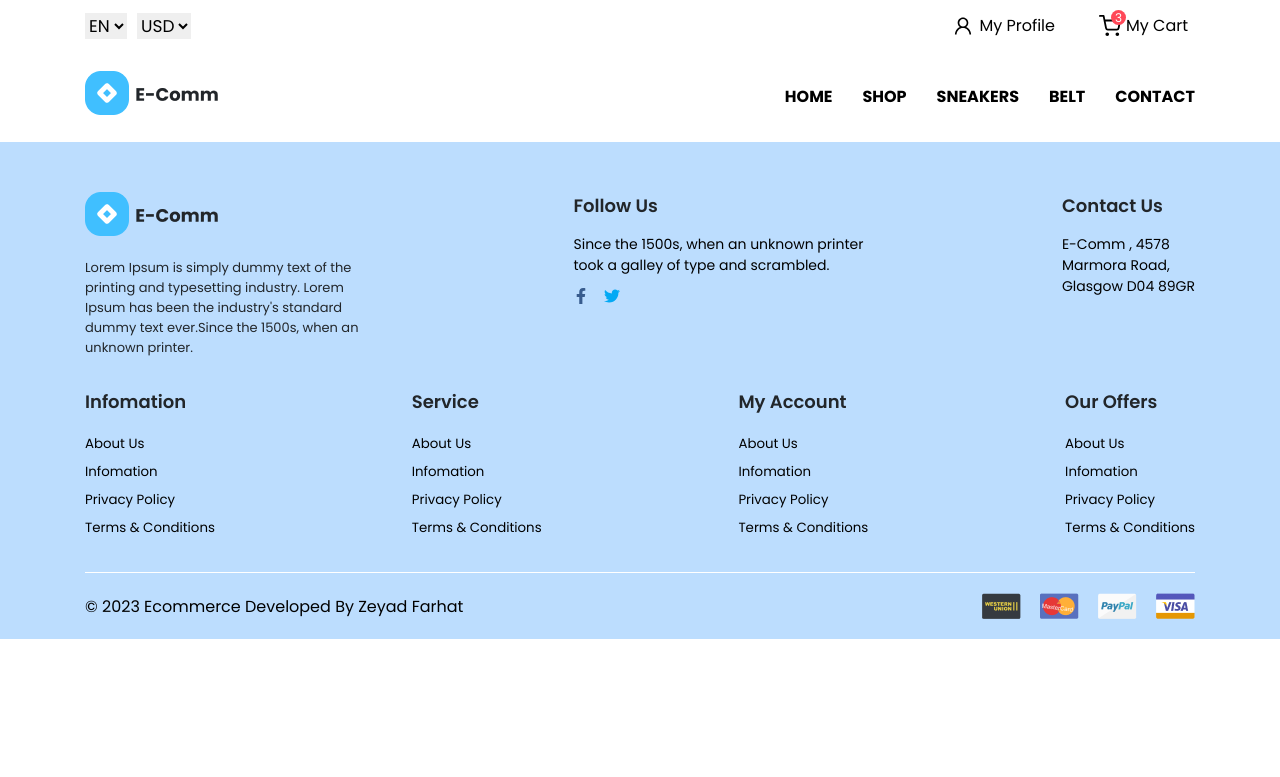
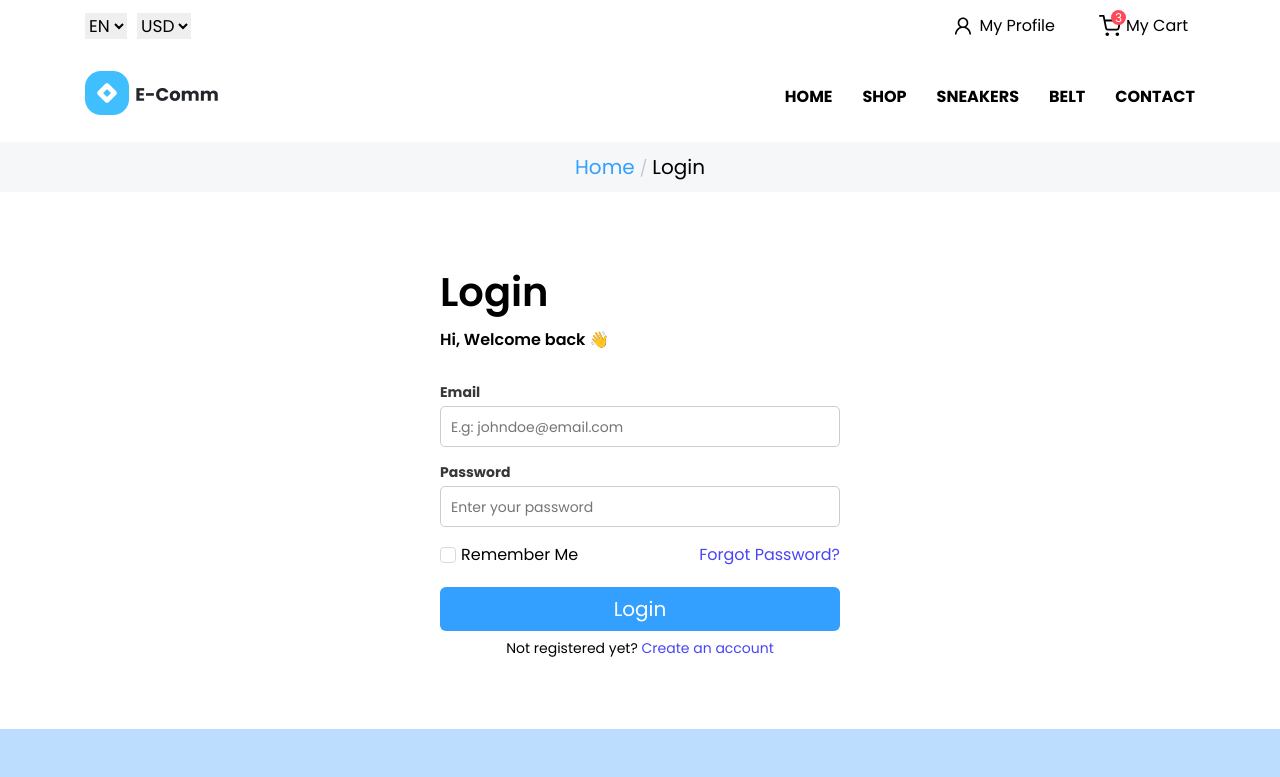
Before and after one commit to ZeyadFarhat11/E-comm, a React (Vite) app: page /login in a window 1280 px wide. Shown: the top 777 px of the page. Built offline with nearby package versions, Linux system fonts and the light colour scheme.

Commit message:
Login Page UI

```diff
--- a/src/App.jsx
+++ b/src/App.jsx
@@ -5,6 +5,7 @@ import "./assets/style/style.scss";
 import Footer from "./components/Footer/Footer";
 import Contact from "./pages/Contact/Contact";
 import Cart from "./pages/Cart/Cart";
+import Login from "./pages/Login/Login";
 
 export default function App() {
   return (
@@ -14,6 +15,7 @@ export default function App() {
         <Route path="/" element={<Home />} />
         <Route path="/contact" element={<Contact />} />
         <Route path="/cart" element={<Cart />} />
+        <Route path="/login" element={<Login />} />
       </Routes>
       <Footer />
     </>
--- a/src/components/CartPage/ProductsTable.jsx
+++ b/src/components/CartPage/ProductsTable.jsx
@@ -1,8 +1,7 @@
 import Product from "./Product";
 import ProductPlaceholder from "./ProductPlaceholder";
 
-export default function ProductsTable({ products, loading, loadProducts }) {
-  console.log(loading);
+export default function ProductsTable({ products, loading }) {
   return (
     <table className="cart-products">
       <thead>
--- /dev/null
+++ b/src/pages/Login/Login.jsx
@@ -0,0 +1,61 @@
+import Breadcrumb from "../../components/Breadcrumb/Breadcrumb";
+import "./login.scss";
+import { Link } from "react-router-dom";
+import { Checkbox } from "antd";
+import { useState } from "react";
+
+export default function Login() {
+  const [remember, setRemember] = useState(false);
+  const [errors, setErrors] = useState();
+  const [loading, setLoading] = useState(false);
+  const [email, setEmail] = useState("");
+  const [password, setPassword] = useState("");
+  const handleSubmit = async (e) => {
+    e.preventDefault();
+  };
+  return (
+    <main id="login">
+      <Breadcrumb>Login</Breadcrumb>
+      <div className="container">
+        <form onSubmit={handleSubmit}>
+          <h1>Login</h1>
+          <h4>Hi, Welcome back 👋</h4>
+          <div className="control">
+            <label htmlFor="email">Email</label>
+            <input
+              type="email"
+              id="email"
+              placeholder="E.g: johndoe@email.com"
+              value={email}
+              onChange={(e) => setEmail(e.target.value)}
+            />
+          </div>
+          <div className="control">
+            <label htmlFor="password">Password</label>
+            <input
+              type="password"
+              id="password"
+              placeholder="Enter your password"
+              value={password}
+              onChange={(e) => setPassword(e.target.value)}
+            />
+          </div>
+          <div className="wrapper">
+            <div className="checkbox">
+              <Checkbox
+                id="remember-me"
+                onChange={(e) => setRemember(e.target.checked)}
+              />
+              <label htmlFor="remember-me">Remember Me</label>
+            </div>
+            <Link to="/forgot-password">Forgot Password?</Link>
+          </div>
+          <button type="submit">Login</button>
+          <p>
+            Not registered yet? <Link to="/signup">Create an account</Link>
+          </p>
+        </form>
+      </div>
+    </main>
+  );
+}
--- /dev/null
+++ b/src/pages/Login/login.scss
@@ -0,0 +1,68 @@
+@import "../../assets/style/components.scss";
+main#login {
+  form {
+    width: fit-content;
+    margin: 50px auto;
+    padding: 20px;
+    max-width: 100%;
+    a {
+      color: #4944f5;
+    }
+    h1 {
+      font-size: 40px;
+      font-weight: 600;
+    }
+    h4 {
+      font-weight: 600;
+      margin-top: 5px;
+      margin-bottom: 30px;
+    }
+    .control {
+      width: 400px;
+      max-width: 100%;
+      label {
+        font-weight: bold;
+      }
+      input {
+        border-color: #ccc;
+        padding: 7px 10px;
+        width: 100%;
+      }
+    }
+    .wrapper {
+      display: flex;
+      align-items: center;
+      justify-content: space-between;
+      .checkbox {
+        display: flex;
+        align-items: center;
+        gap: 5px;
+        label {
+          user-select: none;
+          cursor: pointer;
+        }
+      }
+    }
+    button[type="submit"] {
+      background-color: #33a0ff;
+      color: #fff;
+      border: none;
+      outline: transparent;
+      font-size: 20px;
+      padding: 7px;
+      border-radius: 6px;
+      width: 100%;
+      margin-top: 20px;
+      cursor: pointer;
+      transition: 300ms;
+      &:hover {
+        background-color: $primary;
+      }
+    }
+    button[type="submit"] + p {
+      text-align: center;
+      font-size: 14px;
+      margin-top: 7px;
+    }
+  }
+}
```
